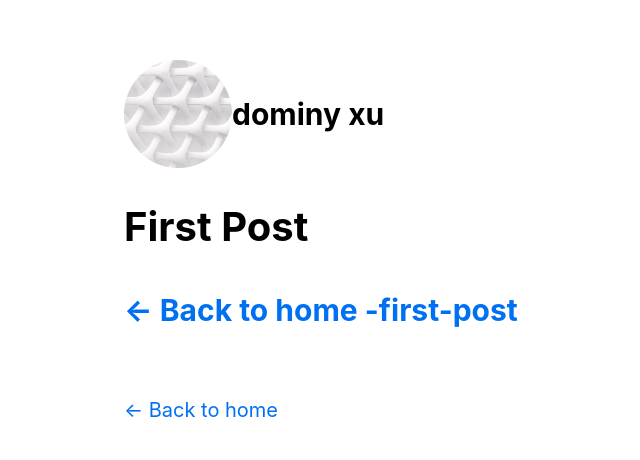
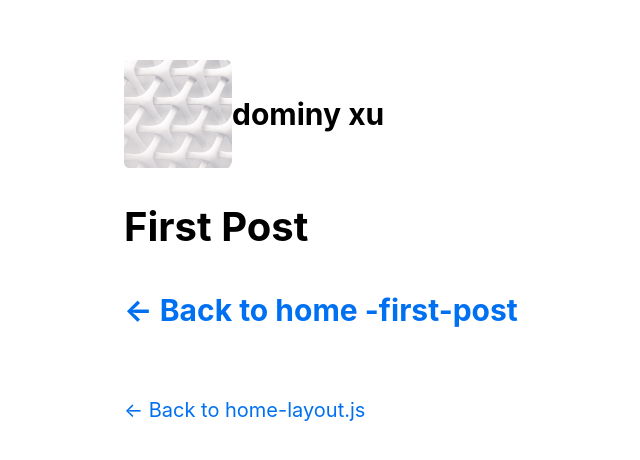
Before and after one commit to dominyxu/dominyxu.com, a Next.js app: page /posts/first-post in a window 1280 px wide. Shown: the top 460 px of the page, without its empty margins (176-816 px from the left). Built offline with nearby package versions, Linux system fonts and the light colour scheme.

Commit message:
pfp updates

```diff
--- a/components/layout.js
+++ b/components/layout.js
@@ -14,7 +14,7 @@ export default function Layout({ children, home }) {
         <link rel="icon" href="/favicon.ico" />
         <meta
           name="description"
-          content="Learn how to build a personal website using Next.js"
+          content="coolest kid of the west"
         />
         <meta
           property="og:image"
@@ -25,6 +25,9 @@ export default function Layout({ children, home }) {
         <meta name="og:title" content={siteTitle} />
         <meta name="twitter:card" content="summary_large_image" />
       </Head>
+
+
+
       <header className={styles.header}>
         {home ? (
           <>
@@ -61,7 +64,7 @@ export default function Layout({ children, home }) {
       <main>{children}</main>
       {!home && (
         <div className={styles.backToHome}>
-          <Link href="/">← Back to home</Link>
+          <Link href="/">← Back to home-layout.js</Link>
         </div>
       )}
     </div>
--- a/styles/global.css
+++ b/styles/global.css
@@ -1,5 +1,7 @@
 html,
 body {
+  min-height: 100%;
+  background-attachment: fixed;
   padding: 0;
   margin: 0;
   font-family: -apple-system, BlinkMacSystemFont, Segoe UI, Roboto, Oxygen, Ubuntu,
--- a/styles/utils.module.css
+++ b/styles/utils.module.css
@@ -26,7 +26,7 @@
   }
 
   .borderCircle {
-    border-radius: 9999px;
+    border-radius: 5%;
   }
 
   .colorInherit {
```
